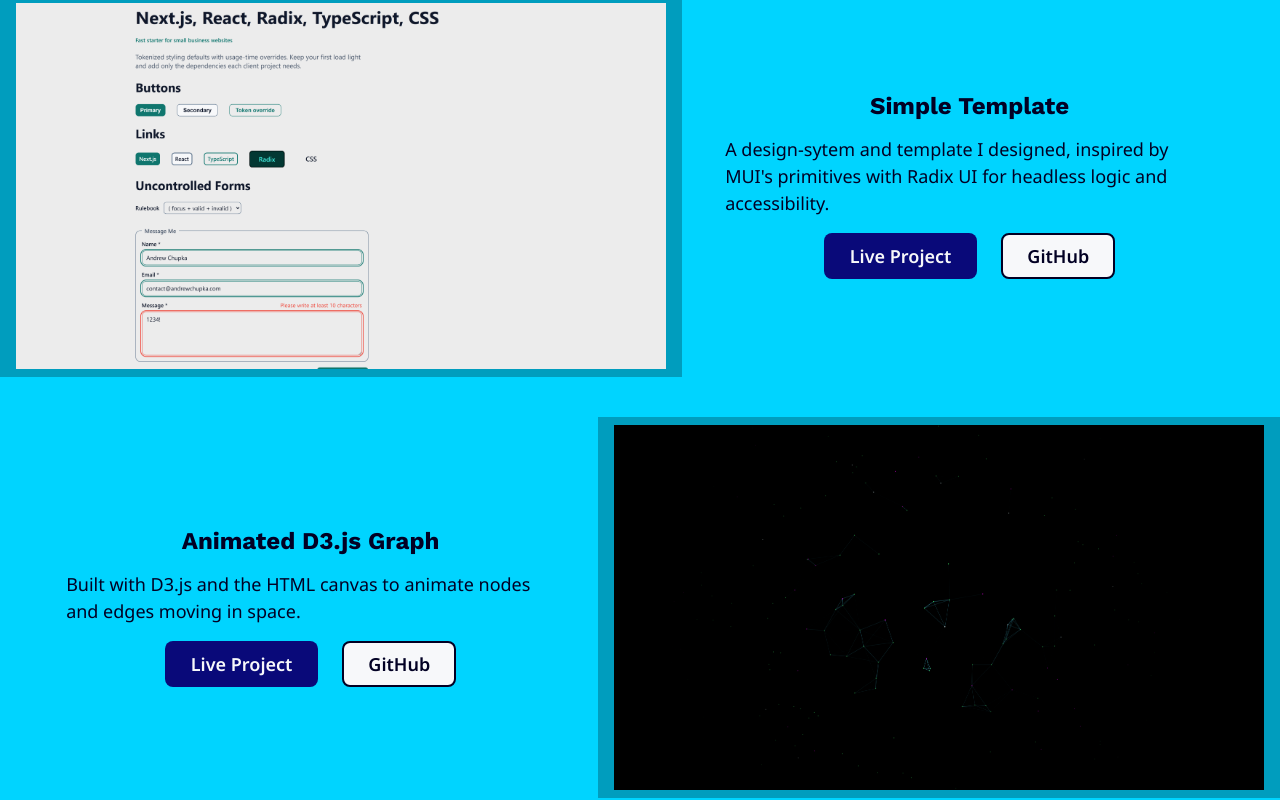
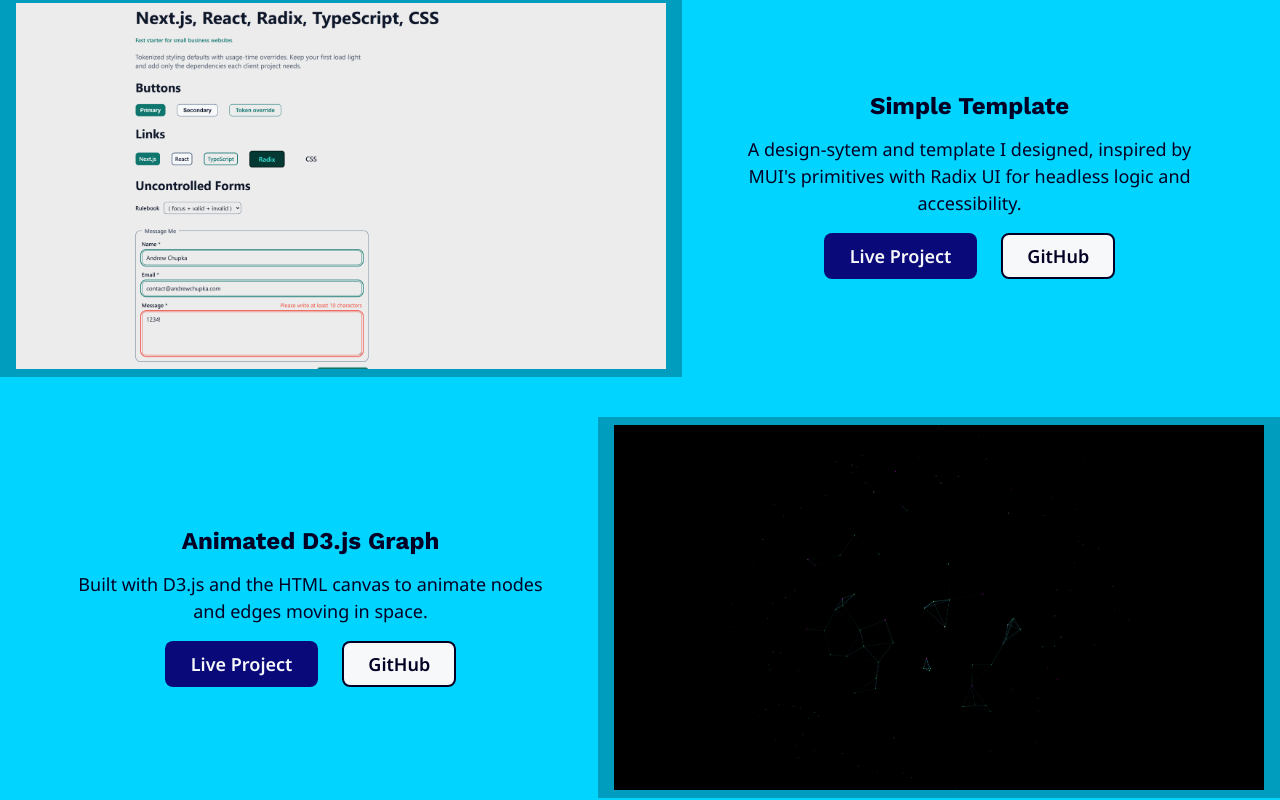
Before and after one commit to worldOfVerdure/Portfoliov3, a Next.js app: page / in a window 1280 px wide. Shown: the part 880-1680 px from the top of the page. Built offline with nearby package versions, Linux system fonts and the light colour scheme.

Commit message:
[Add text-align utility]: to ProjectCard.tsx p element

```diff
--- a/src/components/project/about/About.tsx
+++ b/src/components/project/about/About.tsx
@@ -20,7 +20,7 @@ export const About = () => {
       />
       <h2 className="sectionH2">About Me</h2>
       <Stack>
-        <p className={`${styles.aboutMeText} text-center`} >
+        <p className={styles.aboutMeText} >
             I believe in the importance of learning during all phases of life. Web development
           excites me because technology and information is accessible to anyone with a computer and an internet
           connection. I am thankful that there is always more to learn and that learning immediately
--- a/src/components/project/projects/reuseables/project-card/ProjectCard.tsx
+++ b/src/components/project/projects/reuseables/project-card/ProjectCard.tsx
@@ -45,7 +45,7 @@ export const ProjectCard = ({
           </Link>
           <Stack align="center" className={styles.projectActionsContainer} gap="var(--space-4)" >
             <h3 className="full-width text-center">{projectTitle}</h3>
-            <p className={`${styles.projectDescription}`}>{description}</p>
+            <p className={`${styles.projectDescription} text-center`}>{description}</p>
             <Stack direction="row" gap="var(--space-5)" >
               <Link
                 className={`${styles.projectLinkLiveBtn} ${styles.projectLinkBtns}`}
@@ -69,7 +69,7 @@ export const ProjectCard = ({
        :
         <Stack align="center" gap="var(--space-4)" >
           <h3 className={`${styles.projectsH3} full-width text-center`}>{projectTitle}</h3>
-          <p className={`${styles.projectDescription}`}>{description}</p>
+          <p className={`${styles.projectDescription} text-center`}>{description}</p>
           <Link className={styles.projectImageContainer} href={liveProject} unstyled>
             <Image
               alt={imgAlt}
```
